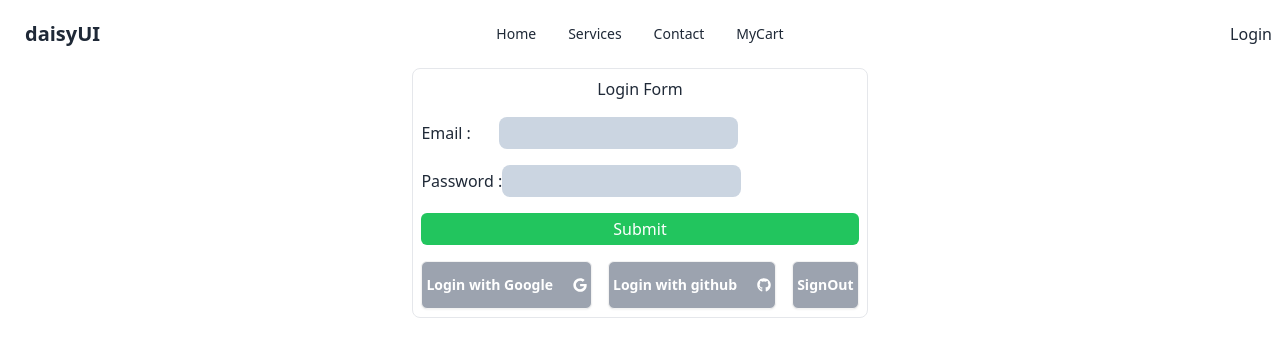
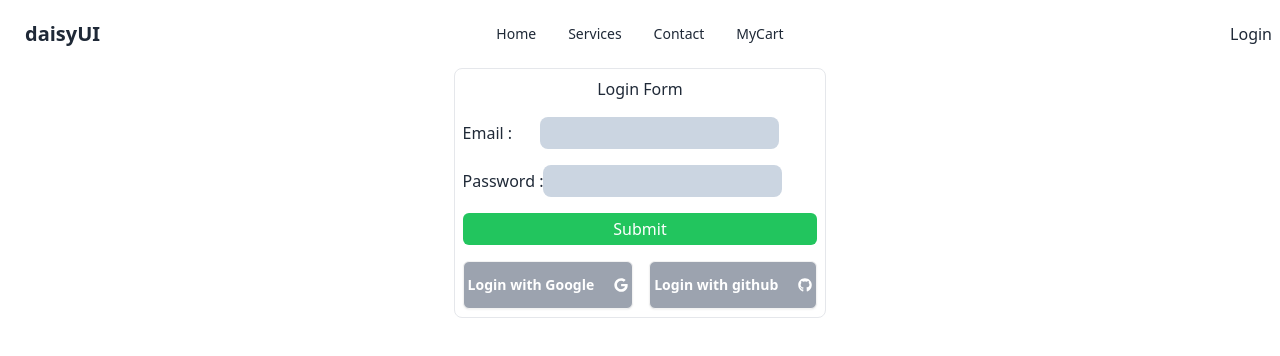
Before and after one commit to rjspyk5/Bottle-project-with-react, a React (Vite) app: page /login in a window 1280 px wide. Shown: the top 356 px of the page. Built offline with nearby package versions, Linux system fonts and the light colour scheme.

Commit message:
conditional sign in sign out implement

```diff
--- a/src/Components/Login/Login.jsx
+++ b/src/Components/Login/Login.jsx
@@ -6,7 +6,7 @@ import { FaGithub } from 'react-icons/fa';
 import { useState } from 'react';
 
 export const Login = () => {
-  const [user, setuser] = useState({});
+  const [user, setuser] = useState([]);
   const auth = getAuth(app);
   const provider = new GoogleAuthProvider();
   const handleClick = e => {
@@ -16,7 +16,9 @@ export const Login = () => {
       .then(res => setuser(res.user))
       .catch(er => console.log(er));
   };
-  const handleSignOut = () => {
+  const handleSignOut = e => {
+    e.preventDefault();
+
     signOut(auth)
       .then(() => {
         console.log('signOut success');
@@ -25,7 +27,7 @@ export const Login = () => {
         console.log(error);
       });
   };
-  console.log(user);
+  console.log(user.length);
   return (
     <div>
       <div className='flex justify-center max-w-1/2'>
@@ -51,7 +53,7 @@ export const Login = () => {
             value='Submit'
           />
           <div className='flex space-x-4'>
-            {user ? (
+            {user.length <= 0 ? (
               <>
                 <button
                   onClick={handleClick}
@@ -72,12 +74,6 @@ export const Login = () => {
                 SignOut
               </button>
             )}
-            <button
-              onClick={handleSignOut}
-              className='btn bg-gray-400 text-[white] p-1 flex items-center space-x-3 rounded-md'
-            >
-              SignOut
-            </button>
           </div>
         </form>
       </div>
```
